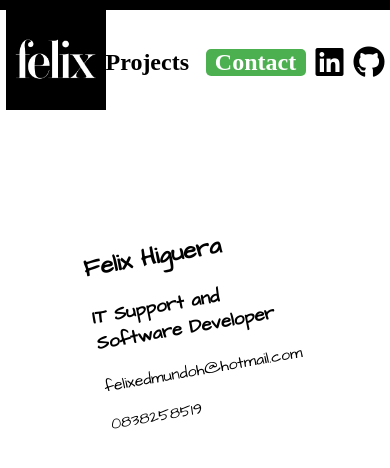
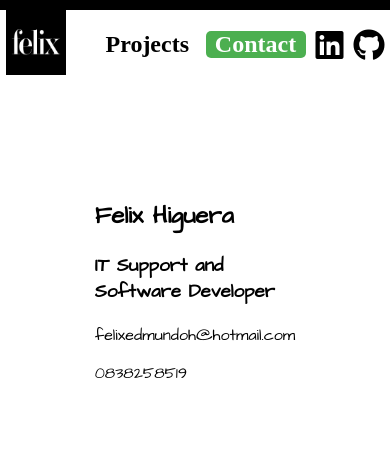
Before and after one commit to felixhiguera/felixhiguera.github.io, a website: page contact.html in a window 390 px wide. Drawn offline with Linux system fonts and the light colour scheme.

Commit message:
responsive 3

```diff
--- a/style.css
+++ b/style.css
@@ -13,13 +13,13 @@
     body {
         margin: 0;
         height: 100%;
-        overflow: hidden;
     }
 
     .margin {
         background-color: #000000;
         width: auto;
         height: 10px;
+        margin: 0px;
     }
 
     .hero {
@@ -37,6 +37,12 @@
         grid-template-columns: 70% 1fr;
         padding-top: 0px;
         max-width: 900px;
+    }
+
+    .header a img:hover,
+    .header i:hover,
+    .header h1:hover {
+        transform: scale(1.1);
     }
 
     .menuheader {
@@ -108,46 +114,6 @@
         border-radius: 50%;
     }
     /* responsive for phones  */
-
-    @media (max-width:650px) {
-        .header {
-            display: flex;
-            justify-content: center;
-            margin: 0px;
-            padding: 0;
-        }
-        i:hover {
-            transform: scale(1.5);
-        }
-        .menuheader {
-            margin: 0px;
-            padding: 0px;
-        }
-        .iconsheader {
-            display: flex;
-            justify-content: flex-start;
-            margin: 0px;
-        }
-        .data {
-            display: flex;
-            flex-direction: column;
-            justify-content: center;
-            align-items: center;
-        }
-        .body-contact {
-            margin: 0 auto;
-            padding: 0 px;
-            border: 0px;
-            height: 100vh;
-            background-image: url('img/background.jpg');
-            background-repeat: no-repeat;
-            background-position: center;
-            background-size: cover;
-        }
-        .icons {
-            margin-left: 10px;
-        }
-    }
     /* contact page  */
 
     .body-contact {
@@ -213,3 +179,54 @@
     .three {
         grid-row-end: span 1;
     }
+
+    @media (max-width:650px) {
+        .main {
+            margin: 10px;
+        }
+        .header {
+            display: flex;
+            justify-content: center;
+            margin: 0px;
+            padding: 0;
+        }
+        .menuheader {
+            margin: 0px;
+            padding: 0px;
+        }
+        .menuheader a {
+            margin: 0px;
+            padding: 0px;
+            max-height: auto;
+        }
+        .menuheader img {
+            width: 60px;
+            height: 65px;
+            margin: 0px;
+        }
+        .iconsheader {
+            display: flex;
+            justify-content: flex-start;
+            margin: 0px;
+        }
+        .data {
+            display: flex;
+            flex-direction: column;
+            justify-content: center;
+            align-items: center;
+        }
+        .icons {
+            margin-left: 10px;
+        }
+        .data-contact {
+            transform: rotate(0);
+        }
+        .data-project {
+            overflow: auto;
+        }
+        #pictureprofile {
+            width: 100px;
+            height: 200px;
+            border-radius: 50%;
+        }
+    }
```
